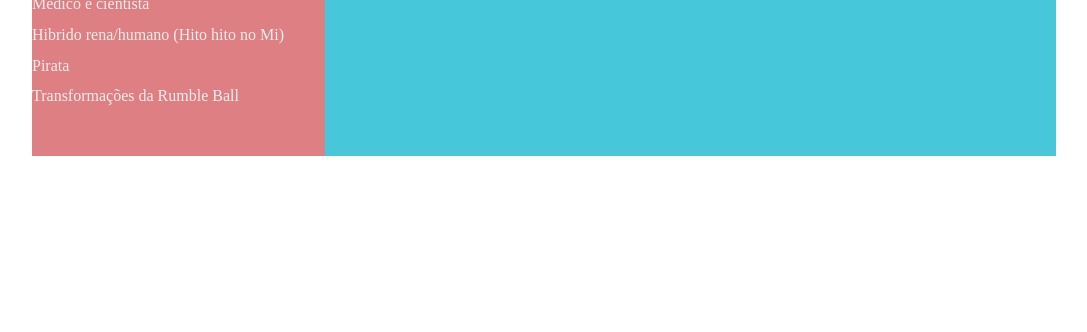
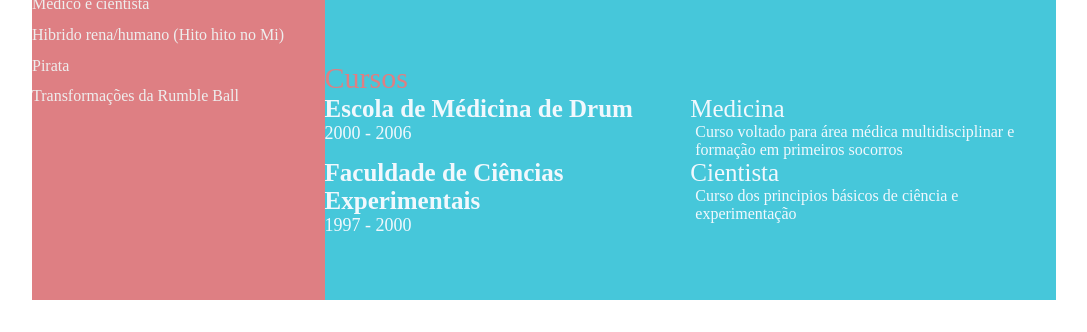
Before and after one commit to batataya/batataya.github.io, a plain HTML site: page index.html in a window 1280 px wide. Shown: the part 676-1008 px from the top of the page, without its empty margins (96-1183 px from the left). Before the commit the page ends 864 px from the top, so only its background shows below. Drawn offline with Linux system fonts and the light colour scheme.

Commit message:
feat: adding awards section to resume (#5)

```diff
--- a/index.html
+++ b/index.html
@@ -120,7 +120,31 @@
                 </div>
                 </div>
             </section>
-
+            <section class="awards gap">
+                <div class="right-title">Cursos</div>
+                <div class="awards-contents">
+                    <div class="awards-left">
+                        <p class="awards-company-name">Escola de Médicina de Drum</p>
+                        <p class="awards-time-period">2000 - 2006</p>
+                    </div>
+                    <div class="awards-right">
+                        <p class="awards-name">Medicina</p>
+                        <p class="awards-desc">
+                            Curso voltado para área médica multidisciplinar e formação em primeiros socorros
+                        </p>
+                    </div>
+                    <div class="awards-left">
+                        <p class="awards-company-name">Faculdade de Ciências Experimentais</p>
+                        <p class="awards-time-period">1997 - 2000</p>
+                    </div>
+                    <div class="awards-right">
+                        <p class="awards-name">Cientista</p>
+                        <p class="awards-desc">
+                            Curso dos principios básicos de ciência e experimentação
+                        </p>
+                    </div>
+                </div>
+            </section>
         </section>
     </main>
 </body>
```
